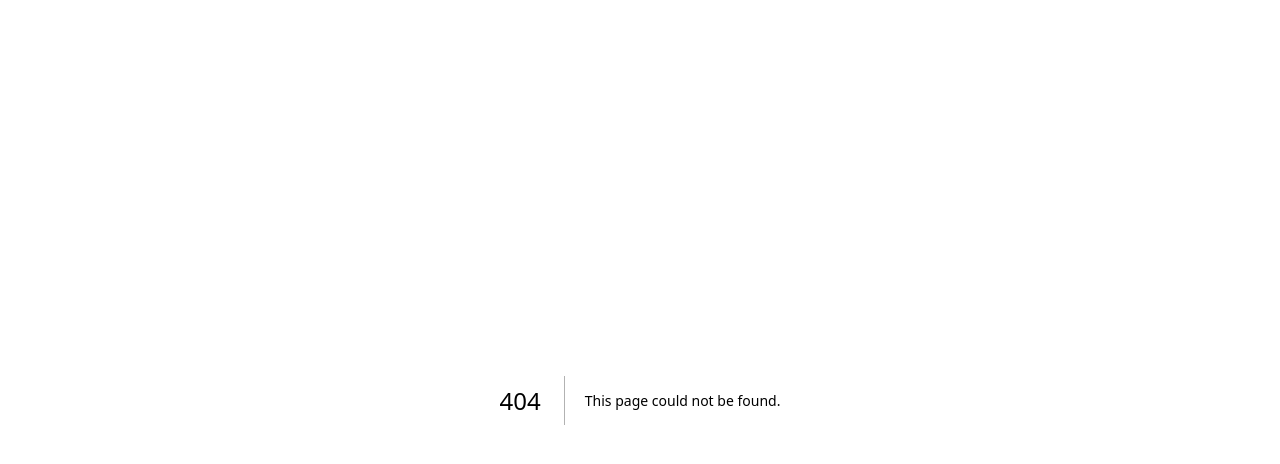
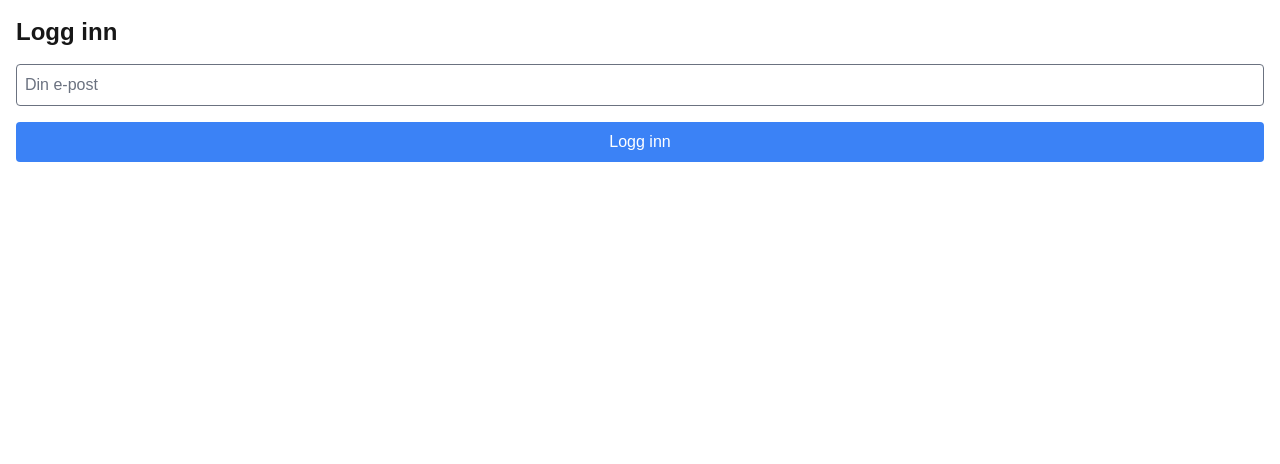
Before and after one commit to kystvag/whiteboard, a Next.js app: page /login in a window 1280 px wide. Before the commit this address had no page. Shown: the top 464 px of the page. Built offline with nearby package versions, Linux system fonts and the light colour scheme; no server answers.

Commit message:
Klargjør for deployment

```diff
--- /dev/null
+++ b/app/login/page.tsx
@@ -0,0 +1,41 @@
+"use client";
+
+import { useState } from "react";
+import { supabase } from "@/utils/supabaseClient";
+import { useRouter } from "next/navigation";
+
+const LoginPage = () => {
+  const [email, setEmail] = useState("");
+  const router = useRouter();
+
+  const handleLogin = async () => {
+    const { error } = await supabase.auth.signInWithOtp({ email });
+    if (error) {
+      console.error("Error during login:", error.message);
+    } else {
+      alert("Sjekk e-posten din for en innloggingslenke.");
+      router.push("/");
+    }
+  };
+
+  return (
+    <div className="container mx-auto p-4">
+      <h1 className="text-2xl font-bold mb-4">Logg inn</h1>
+      <input
+        type="email"
+        placeholder="Din e-post"
+        value={email}
+        onChange={(e) => setEmail(e.target.value)}
+        className="border p-2 rounded w-full mb-4"
+      />
+      <button
+        onClick={handleLogin}
+        className="bg-blue-500 text-white p-2 rounded w-full"
+      >
+        Logg inn
+      </button>
+    </div>
+  );
+};
+
+export default LoginPage;
--- a/app/page.tsx
+++ b/app/page.tsx
@@ -1,16 +1,30 @@
 "use client";
 
-import { useState, useEffect } from "react";
+import { useEffect, useState } from "react";
 import { supabase } from "@/utils/supabaseClient";
-import { User } from "@supabase/supabase-js";
 
-export default function HomePage() {
+interface User {
+  id: string;
+  email: string;
+}
+
+const Page = () => {
   const [user, setUser] = useState<User | null>(null);
 
   useEffect(() => {
     const fetchUser = async () => {
-      const { data: session } = await supabase.auth.getSession();
-      setUser(session?.user || null);
+      const { data: session, error } = await supabase.auth.getSession();
+
+      if (error) {
+        console.error("Error fetching session:", error);
+      } else if (session?.session?.user) {
+        setUser({
+          id: session.session.user.id,
+          email: session.session.user.email,
+        });
+      } else {
+        setUser(null);
+      }
     };
 
     fetchUser();
@@ -18,12 +32,14 @@ export default function HomePage() {
 
   return (
     <div>
-      <h1>Velkommen til Whiteboard!</h1>
+      <h1>Velkommen til Whiteboard</h1>
       {user ? (
-        <p>Du er logget inn som {user.email}</p>
+        <p>Du er logget inn som: {user.email}</p>
       ) : (
-        <p>Du er ikke logget inn.</p>
+        <p>Ingen bruker er logget inn.</p>
       )}
     </div>
   );
-}
+};
+
+export default Page;
```
